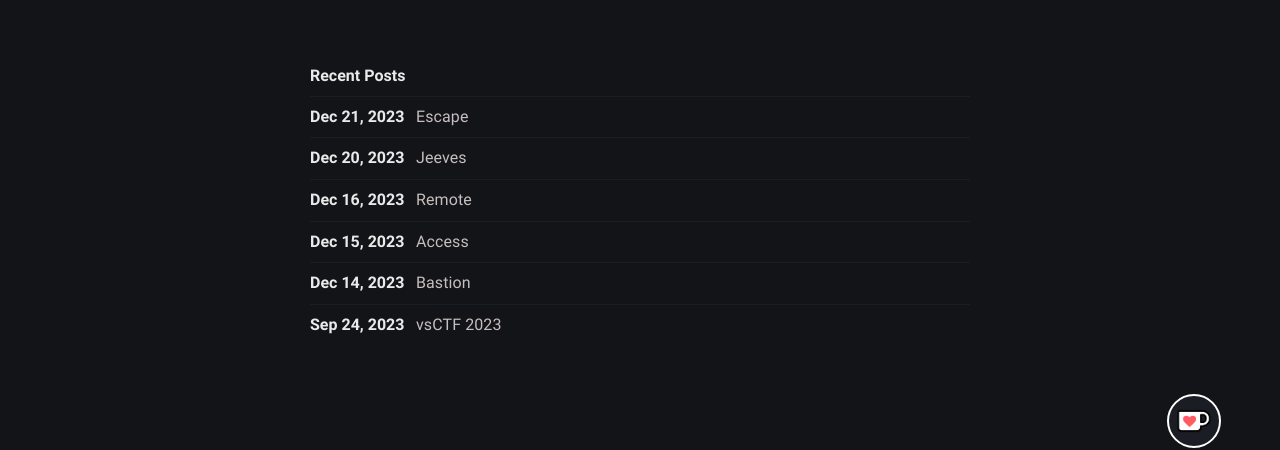
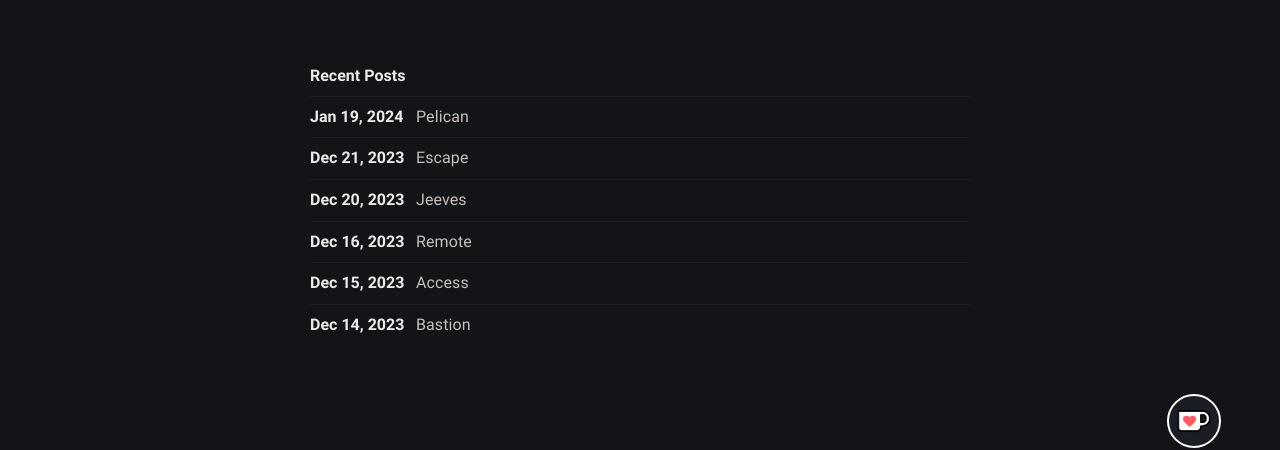
Before and after one commit to limon768/limon768.github.io, a Jekyll site: the page built from index.md, in a window 1280 px wide. Shown: the part 408-858 px from the top of the page. Built offline with Jekyll 4.4.1, drawn with Linux system fonts in a browser that asks for light colours; a file with an impossible date is left out.

Commit message:
Update 2024-01-19-Pelican.md

```diff
--- a/_posts/Pelican/2024-01-19-Pelican.md
+++ b/_posts/Pelican/2024-01-19-Pelican.md
@@ -1,7 +1,7 @@
 ---
 title: Pelican
-date: 2023-19-15 09:45:47 +07:00
-modified: 2023-19-15 09:45:47 +07:00
+date: 2024-01-19 09:45:47 +07:00
+modified: 2024-01-19 09:45:47 +07:00
 tags: [ Pelican, Gcore, Exhibitor, Zookeeper, CVE-2019-5029, Linux, OSCP, Writeup]
 description: Write Up for Offsec Machine Pelican
 image: https://photos.squarezero.dev/file/abir-images/htbasset/offseclogo.jpg
```
